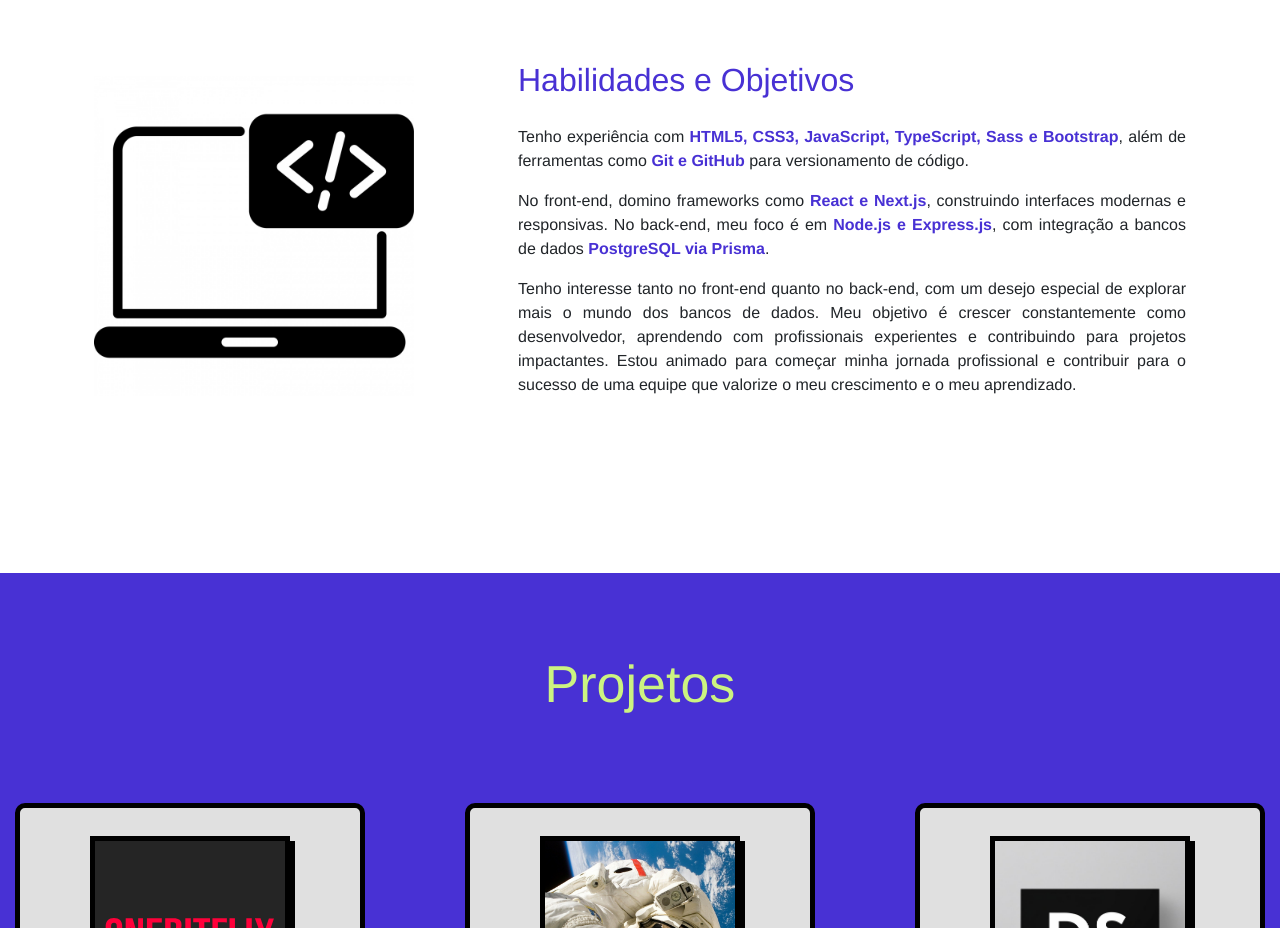
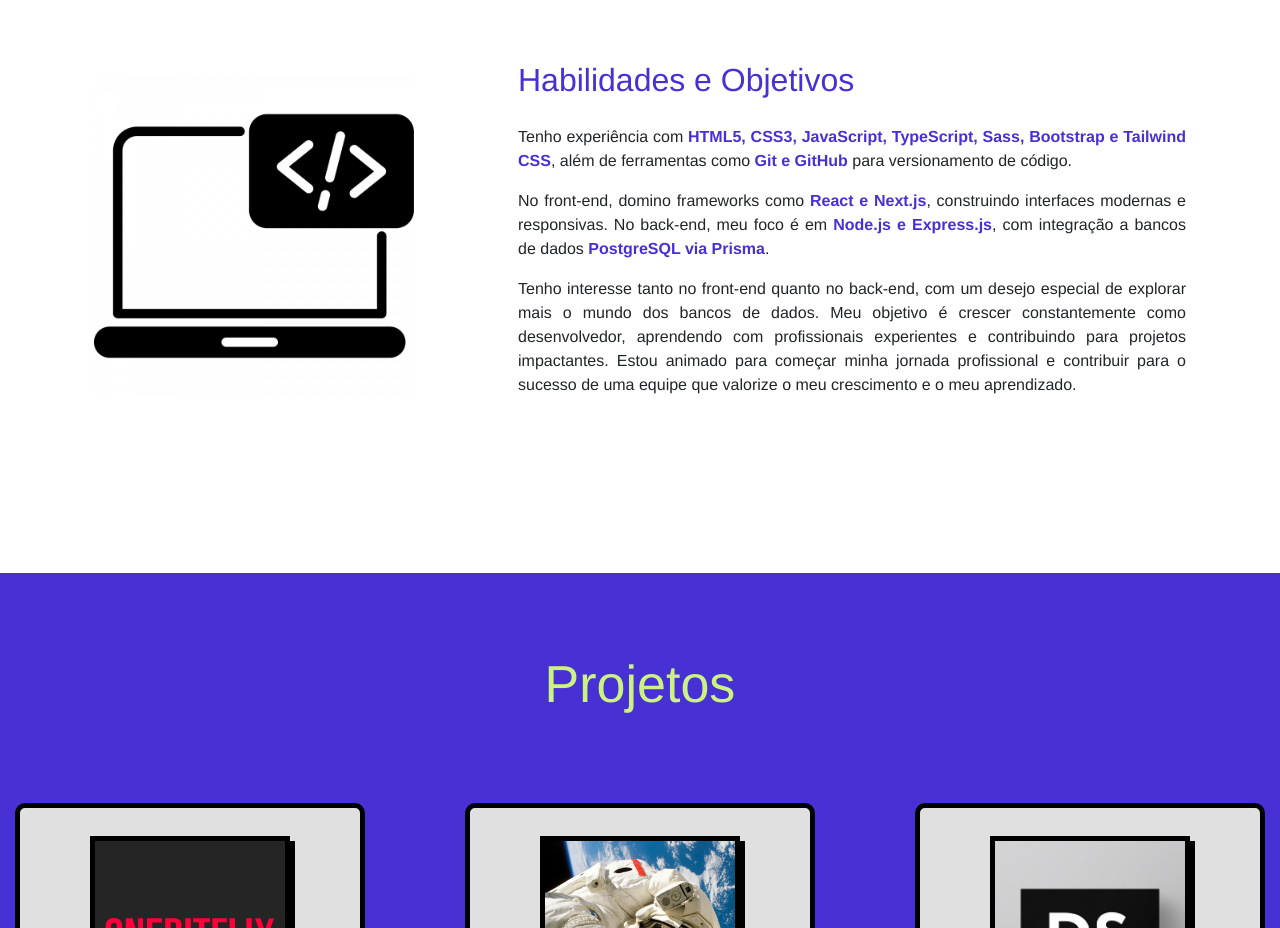
Before and after one commit to BernardoCerqueira/portfolio, a Next.js app: page / in a window 1280 px wide. Shown: the part 1780-2708 px from the top of the page. Built offline with nearby package versions, Linux system fonts and the light colour scheme.

Commit message:
Adicionei Tailwind nas competências

```diff
--- a/src/components/mainPage/PresentationSection/index.tsx
+++ b/src/components/mainPage/PresentationSection/index.tsx
@@ -27,7 +27,7 @@ export default function PresentationSection() {
                     <h1 className={styles.techStackTitle}>Habilidades e Objetivos
                     </h1>
                     <p className={styles.techStackText}>
-                        Tenho experiência com <span className={styles.highlight}>HTML5, CSS3, JavaScript, TypeScript, Sass e Bootstrap</span>, além de ferramentas como <span className={styles.highlight}>Git e GitHub</span> para versionamento de código.
+                        Tenho experiência com <span className={styles.highlight}>HTML5, CSS3, JavaScript, TypeScript, Sass, Bootstrap e Tailwind CSS</span>, além de ferramentas como <span className={styles.highlight}>Git e GitHub</span> para versionamento de código.
                     </p>
                     <p className={styles.techStackText}>
                         No front-end, domino frameworks como <span className={styles.highlight}>React e Next.js</span>, construindo interfaces modernas e responsivas. No back-end, meu foco é em <span className={styles.highlight}>Node.js e Express.js</span>, com integração a bancos de dados <span className={styles.highlight}>PostgreSQL via Prisma</span>.
```
